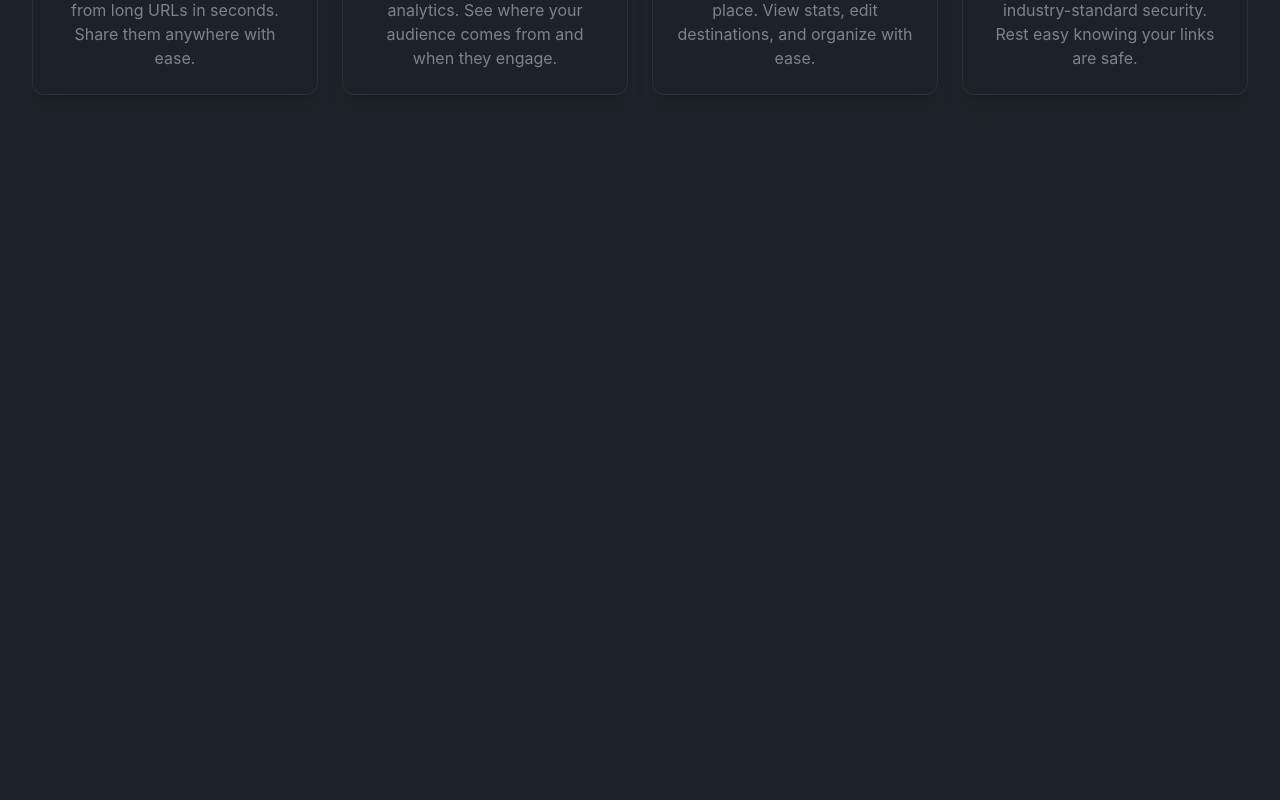
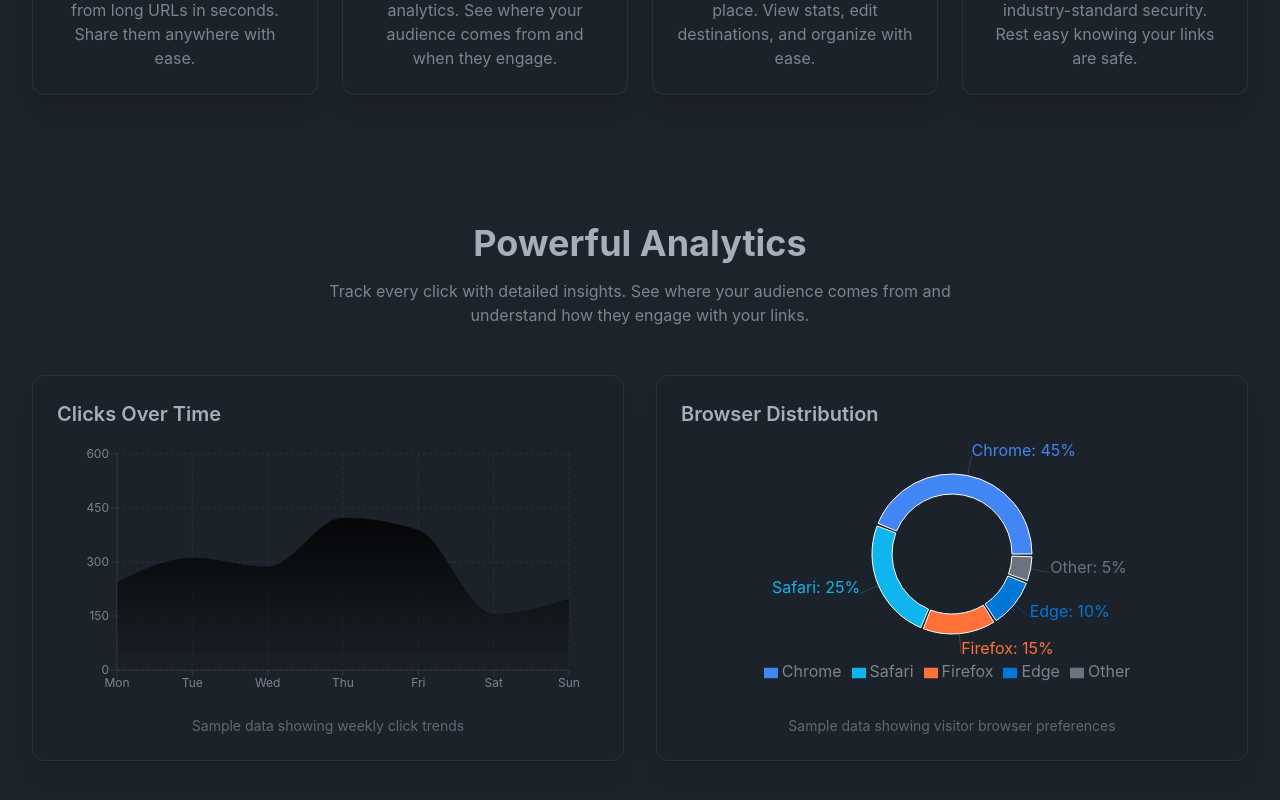
Before and after one commit to yetone/mirdb, a React (Vite) app in the folder frontend/: page / in a window 1280 px wide. Shown: the part 1016-1816 px from the top of the page. Before the commit the page ends 1175 px from the top, so only its background shows below. Built offline with nearby package versions, Linux system fonts and the light colour scheme.

Commit message:
feat(homepage): integrate AnalyticsPreview component
Add AnalyticsPreview section to the homepage to display sample
chart visualizations showing analytics capabilities to visitors.

```diff
--- a/frontend/src/pages/Home.tsx
+++ b/frontend/src/pages/Home.tsx
@@ -5,7 +5,7 @@
  * Composes all homepage sections and integrates with AuthContext.
  */
 import { useAuth } from '../contexts/AuthContext';
-import { HeroSection, FeaturesSection } from '../components/homepage';
+import { HeroSection, FeaturesSection, AnalyticsPreview } from '../components/homepage';
 
 export default function Home() {
   const { isAuthenticated, username } = useAuth();
@@ -17,6 +17,7 @@ export default function Home() {
         username={username ?? undefined}
       />
       <FeaturesSection />
+      <AnalyticsPreview />
       {/* Additional sections will be added by other scenarios */}
       <div id="demo" />
     </main>
```
